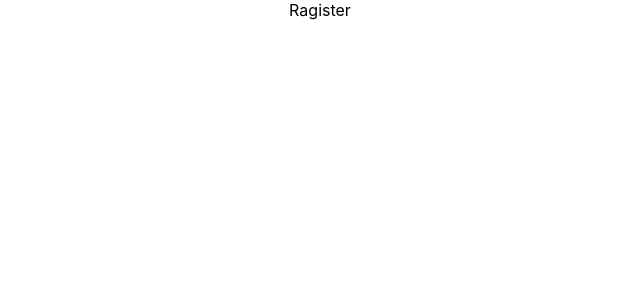
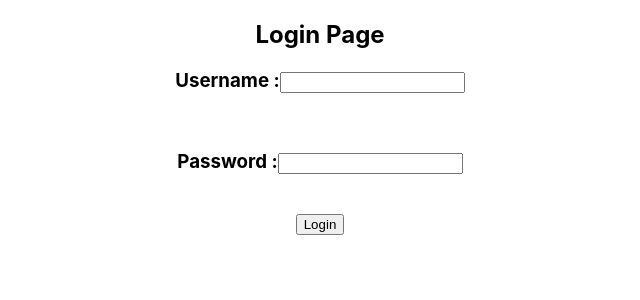
Before and after one commit to bharathaladandi/Ijona-Services, a React (Create React App) app in the folder ijona/: page / in a window 1280 px wide. Shown: the top 300 px of the page, without its empty margins (320-960 px from the left). Built offline with nearby package versions, Linux system fonts and the light colour scheme.

Commit message:
login page created

```diff
--- a/ijona/src/Pages/HomaPage.jsx
+++ b/ijona/src/Pages/HomaPage.jsx
@@ -1,7 +1,8 @@
 import React from 'react'
 
 export const HomaPage = () => {
+
   return (
-    <div>HomaPage</div>
+    <div>HomePage</div>
   )
 }
--- a/ijona/src/Pages/Ragister.jsx
+++ b/ijona/src/Pages/Ragister.jsx
@@ -1,7 +1,35 @@
-import React from 'react'
+import React, { useState } from 'react'
 
 export const Ragister = () => {
-  return (
-    <div>Ragister</div>
-  )
+
+    const [username, setUsername] = useState('');
+    const [password, setPassword] = useState('');
+
+
+    const handleSubmit = (e) => {
+        e.preventDefault()
+    }
+    return (
+        <div>
+            <h2>Login Page</h2>
+            <form onSubmit={handleSubmit}>
+                <div>
+                    <h3>Username :
+                        <input type="text" value={username}
+                            onChange={(e) => setUsername(e.target.value)} />
+                    </h3>
+                </div>
+                <br />
+
+                <div>
+                    <h3>Password :
+                        <input type="password" value={password}
+                            onChange={(e) => setPassword(e.target.value)} />
+                    </h3>
+                </div>
+                <br />
+                <button type='submit'> Login </button>
+            </form>
+        </div>
+    )
 }
```
Also changed, not shown: ijona/src/Context/AuthContext.jsx (added, +7 -0 lines).
